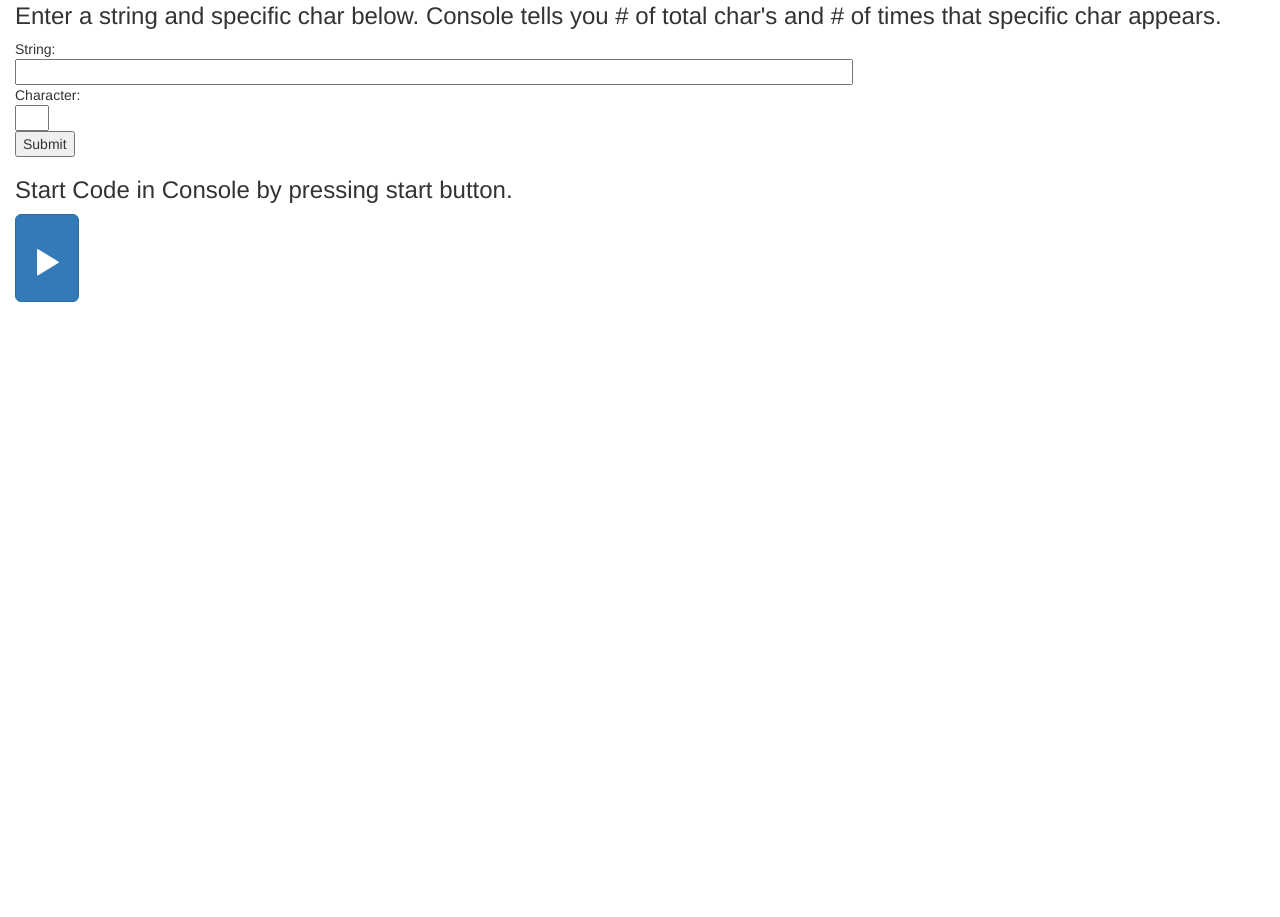
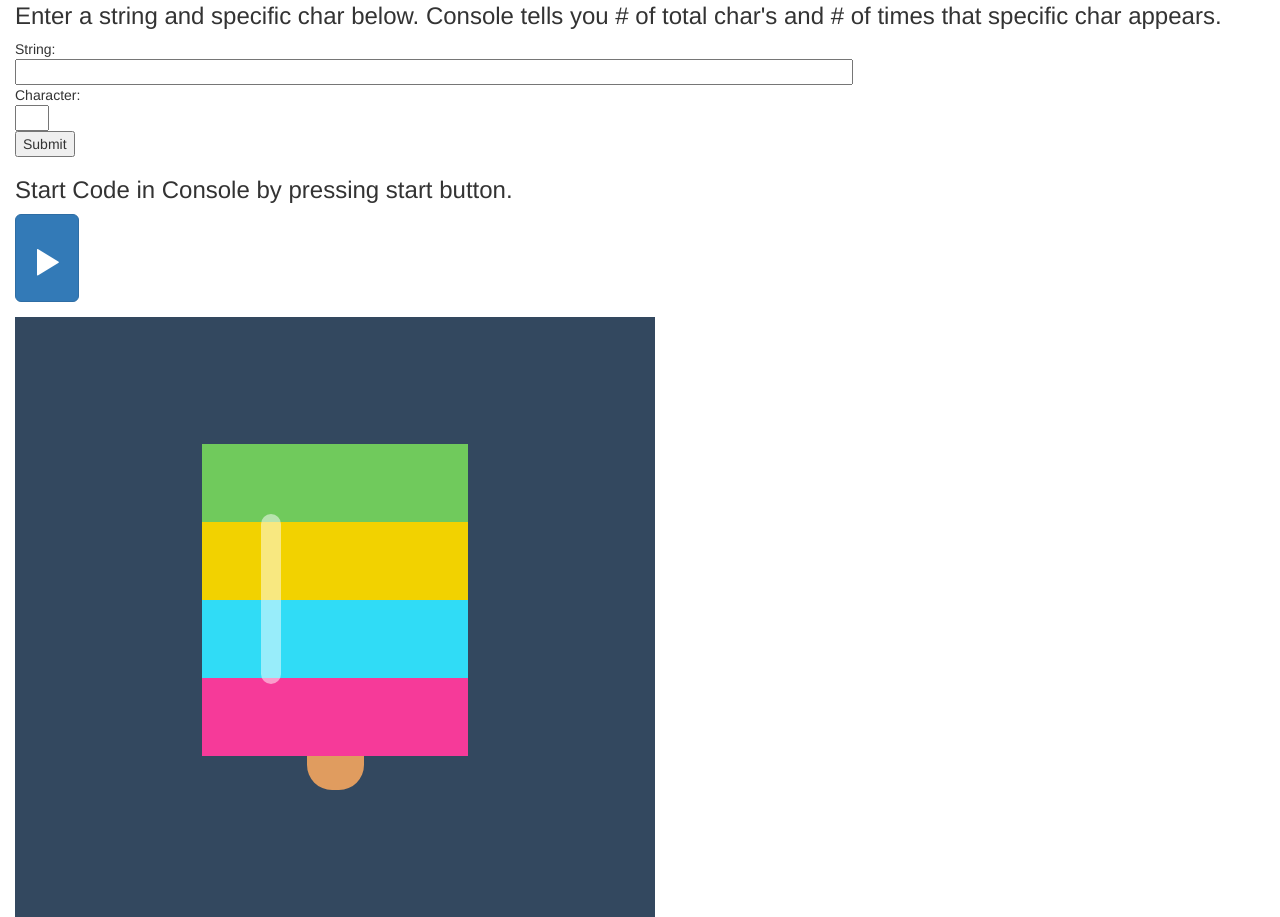
Before and after one commit to noble0423/JS-sandbox, a plain HTML site: page index.html in a window 1280 px wide. Shown: the part 554-1471 px from the top of the page. Before the commit the page ends 856 px from the top, so only its background shows below. Drawn offline with nearby package versions, Linux system fonts and the light colour scheme; a web font is replaced by a local one.

Commit message:
playing around with plain CSS animations...added an icecream animation to index.html.

```diff
--- a/assets/css/style.css
+++ b/assets/css/style.css
@@ -1,3 +1,80 @@
 h1 {
     color: green;
 }
+
+/* Ice Cream CSS */
+body, html {
+    height: 100%;
+}
+
+.container {
+    height: 75%;
+    width: 50%;
+    display: flex;
+    align-items: center;
+    justify-content: center;
+    background: #33485F;
+    margin-left: 15px;
+    margin-top: 15px;
+}
+
+/* this overlays the icecream colors div in order to give the icecream it's shape */
+.icecream > .flavor {
+    position: relative;
+    width: 190px;
+    height: 260px;
+    /* border-radius: 80px 80px 10px 10px;
+    overflow: hidden; */
+}
+
+/* reflective light source div (gray vertical oval) */
+.icecream > .flavor:after {
+    content: '';
+    position: absolute;
+    left: 21px;
+    bottom: 20px;
+    width: 20px;
+    height: 170px;
+    border-radius: 50px;
+    background: rgba(255, 255, 255, 0.5);
+}
+
+/* icecream colors div (it's just a full rectangle, the icecream shape comes from .icecream > .flavor)*/
+.icecream > .flavor > .flavours {
+    position: relative;
+    top: 0%;
+    left: -20%;
+    width: 140%;
+    height: 120%;
+    background-image: linear-gradient(0deg, #f63a99 25%, #30dcf6 25%, #30dcf6 25%, #30dcf6 50%, #f2d200 50%, #f2d200 50%, #f2d200 75%, #70ca5c 75%);
+    background-position: 0px 0px;
+    background-repeat: repeat-y;
+    /* this portion controls the animation w/n the icecream (flavours names the animation, 100s helps determine the speed, linear determines the "gradual-ness" (in this case, it stays the same as compared to ease-in) and infinite refers to the amount of times that it occurs */
+    /* animation: flavours 100s linear infinite; */
+    /* puts the div on an angle */
+    /* transform: rotate(155deg); */
+}
+
+.icecream > .stick {
+    width: 57px;
+    height: 86px;
+    background: #E09C5F;
+    border-radius: 0 0 25px 25px;
+    display: block;
+    margin: 0 auto;
+}
+
+.icecream > .stick:after {
+    display: block;
+    content: '';
+    width: 100%;
+    height: 24px;
+    background: #8D613B;
+}
+
+/* @keyframes animation tells it to move gradually (the -1000 tells it to moves down (hence the -) and the 1000 is the speed in which to move down*/
+@keyframes flavours {
+    to {
+        background-position: 0 -1000vh;
+    }
+}
--- a/index.html
+++ b/index.html
@@ -24,6 +24,7 @@
 
 </head>
 <body>
+
     <div class="container-fluid">
         <h1>JavaScript Practice</h1>
 
@@ -83,6 +84,14 @@
         </div>
     </div>
 
+    <div class="container">
+        <div class="icecream">
+            <div class="flavor">
+                <div class="flavours"></div>
+            </div>
+            <div class="stick"></div>
+        </div>
+    </div>
 
 </body>
 </html>
```
